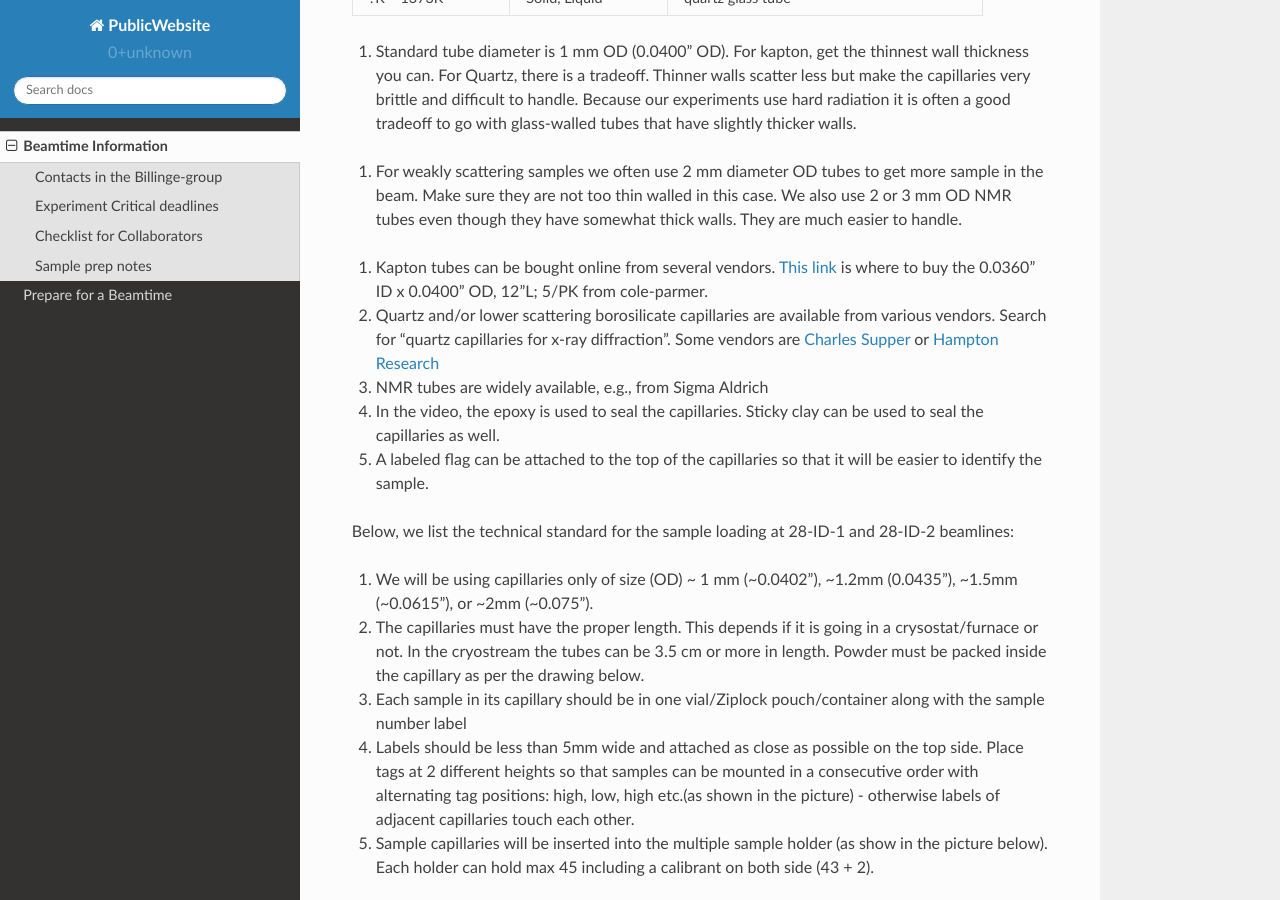
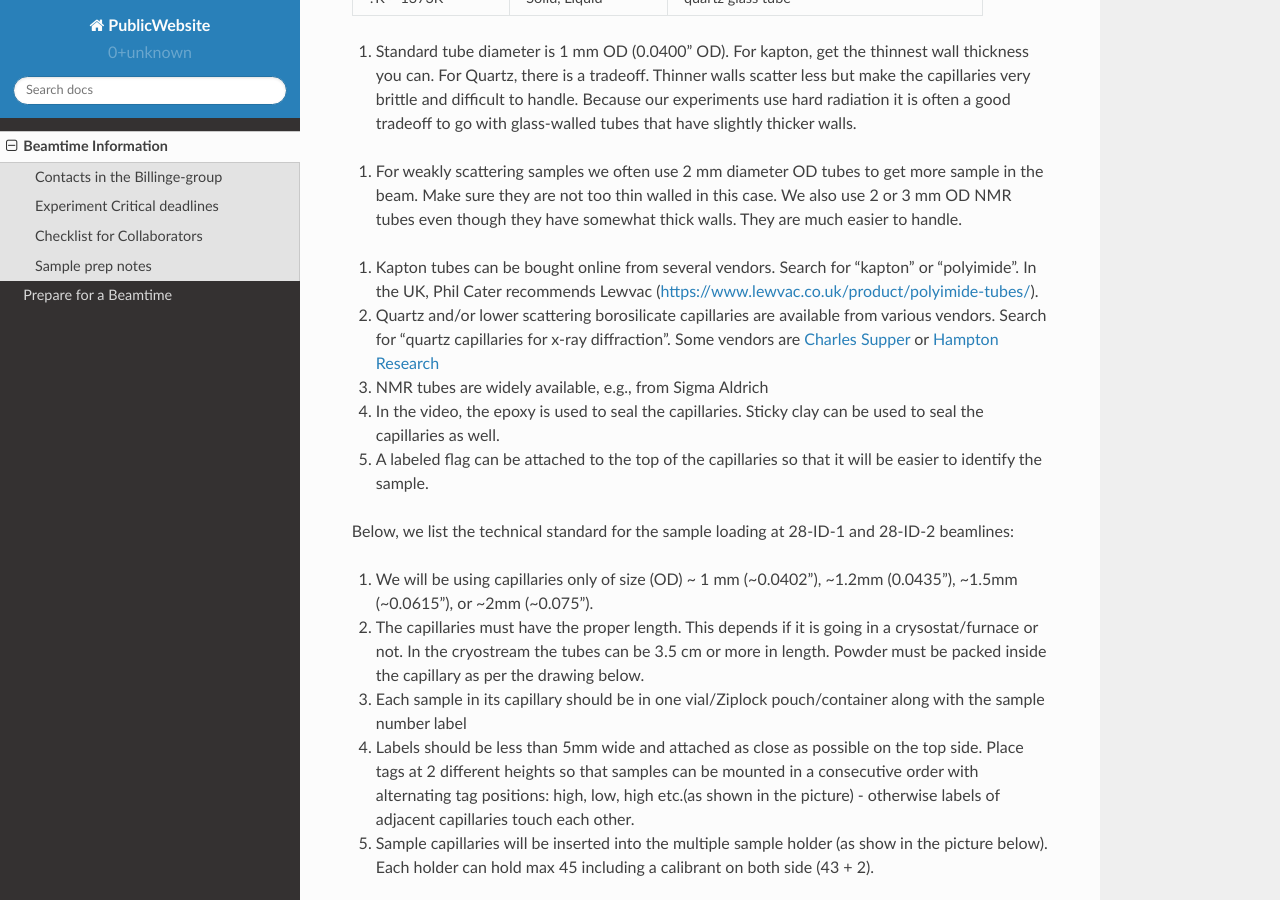
Before and after one commit to Billingegroup/PublicWebsite, a Sphinx documentation site: the page built from docs/source/beamtime.rst, in a window 1280 px wide and 900 px high, scrolled down 3444 px. Built offline with Sphinx 7.4.7 and the Read the Docs theme 2.0.0, drawn with Linux system fonts in a browser that asks for light colours.

Commit message:
update link to kapton tubing

```diff
--- a/docs/source/beamtime.rst
+++ b/docs/source/beamtime.rst
@@ -128,7 +128,7 @@ Here, we have some notes for the video:
 1. For weakly scattering samples we often use 2 mm diameter OD tubes to get more sample in the beam.  Make sure they are not too thin walled
    in this case.  We also use 2 or 3 mm OD NMR tubes even though they have somewhat thick walls.  They are much easier to handle.
 
-1. Kapton tubes can be bought online from several vendors. `This link <https://www.coleparmer.com/i/masterflex-transfer-tubing-polyimide-0-0360-id-x-0-0400-od-12-l-5-pk/9582008>`_ is where to buy the 0.0360" ID x 0.0400" OD, 12"L; 5/PK from cole-parmer.
+1. Kapton tubes can be bought online from several vendors. Search for "kapton" or "polyimide".  In the UK, Phil Cater recommends Lewvac (https://www.lewvac.co.uk/product/polyimide-tubes/).
 
 #. Quartz and/or lower scattering borosilicate capillaries are available from various vendors.  Search for "quartz capillaries for x-ray diffraction".  Some vendors are `Charles Supper <http://www.charles-supper.com/en/page/product.cfm?idProduct=17>`_ or `Hampton Research <https://hamptonresearch.com/product-Quartz-Capillaries-325.html>`_
 
```
